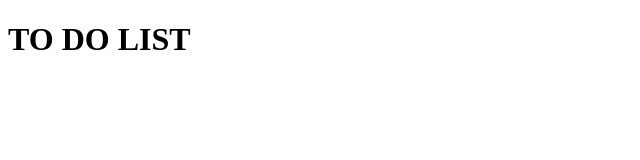
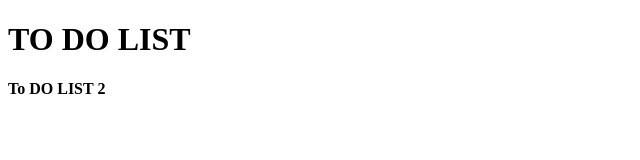
Before and after one commit to durimkepuska/todo-age3, a plain HTML site: page getoar.html in a window 1280 px wide. Shown: the whole page, without its empty margins (0-640 px from the left). Drawn offline with Linux system fonts and the light colour scheme.

Commit message:
new to do list

```diff
--- a/getoar.html
+++ b/getoar.html
@@ -8,5 +8,6 @@
 </head>
 <body>
     <h1>TO DO LIST</h1>
+    <h4>To DO LIST 2</h4>
 </body>
 </html>
```
